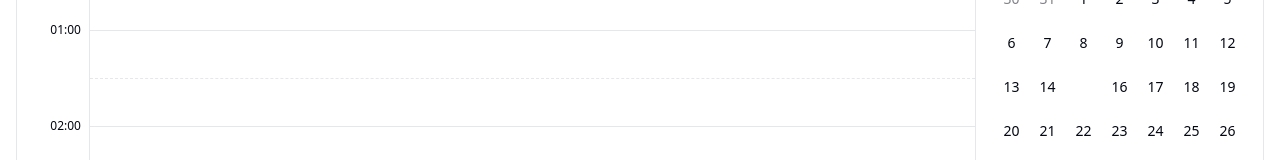
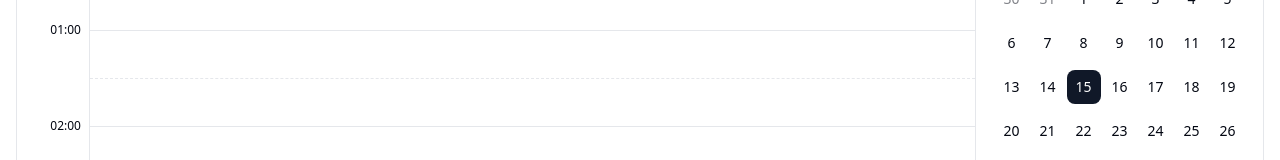
Before and after one commit to oloidev/full-calendar, a Next.js app: page /calendar in a window 1280 px wide. Both pictures are taken after a click on the button 727 px from the left and 209 px from the top of the page. Shown: the part 353-513 px from the top of the page. Built offline with nearby package versions, Linux system fonts and the light colour scheme.

Commit message:
fix style for selected date

```diff
--- a/src/components/ui/day-picker.tsx
+++ b/src/components/ui/day-picker.tsx
@@ -39,7 +39,7 @@ function DayPicker({ className, classNames, showOutsideDays = true, ...props }:
           "[&:has([aria-selected].day-range-end)]:rounded-r-lg last:[&:has([aria-selected])]:rounded-r-lg first:[&:has([aria-selected])]:rounded-l-lg [&:has([aria-selected])]:bg-bg-secondary"
         ),
         day: cn(buttonVariants({ variant: "ghost" }), "size-8.5 p-0 font-normal aria-selected:opacity-100"),
-        day_selected: "bg-primary-600 text-white hover:bg-primary-700 focus:bg-primary-700",
+        day_selected: "bg-primary text-white dark:text-black dark:hover:!text-white",
         day_today: "text-red-600",
         day_outside: "opacity-50 aria-selected:opacity-40",
         day_range_middle: "aria-selected:bg-bg-secondary aria-selected:text-t-primary",
```
